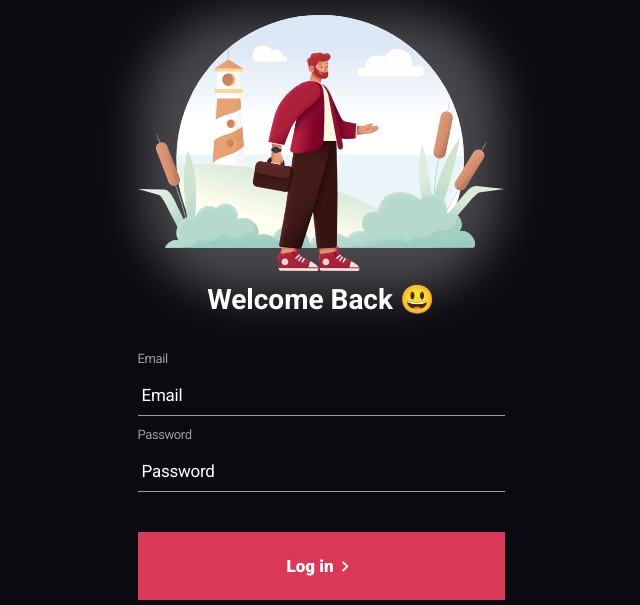
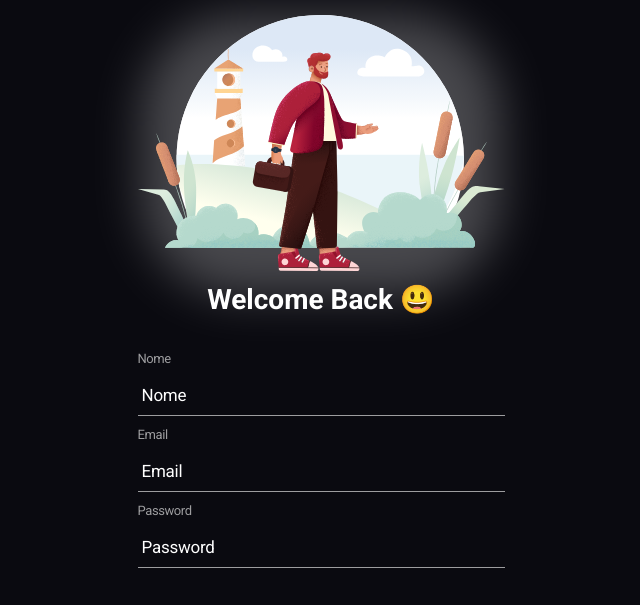
Before and after one commit to georgiasantos-frontend/Tela-de-Login, a plain HTML site: page index.html in a window 1280 px wide. Shown: the top 605 px of the page, without its empty margins (319-959 px from the left). Drawn offline with nearby package versions, Linux system fonts and the light colour scheme.

Commit message:
adição de input "nome"

```diff
--- a/index.html
+++ b/index.html
@@ -24,8 +24,11 @@
       <h1>Welcome Back 😃</h1>
 
       <div class="container-inputs">
+        <label>Nome</label>
+        <input placeholder="Nome" type="name"/>
+
         <label>Email</label>
-        <input placeholder="Email" type="email" />
+        <input placeholder="Email" type="email"/>
 
         <label>Password</label>
         <input placeholder="Password" type="password" />
```
Also changed, not shown: signup.html (+4 -1 lines).
